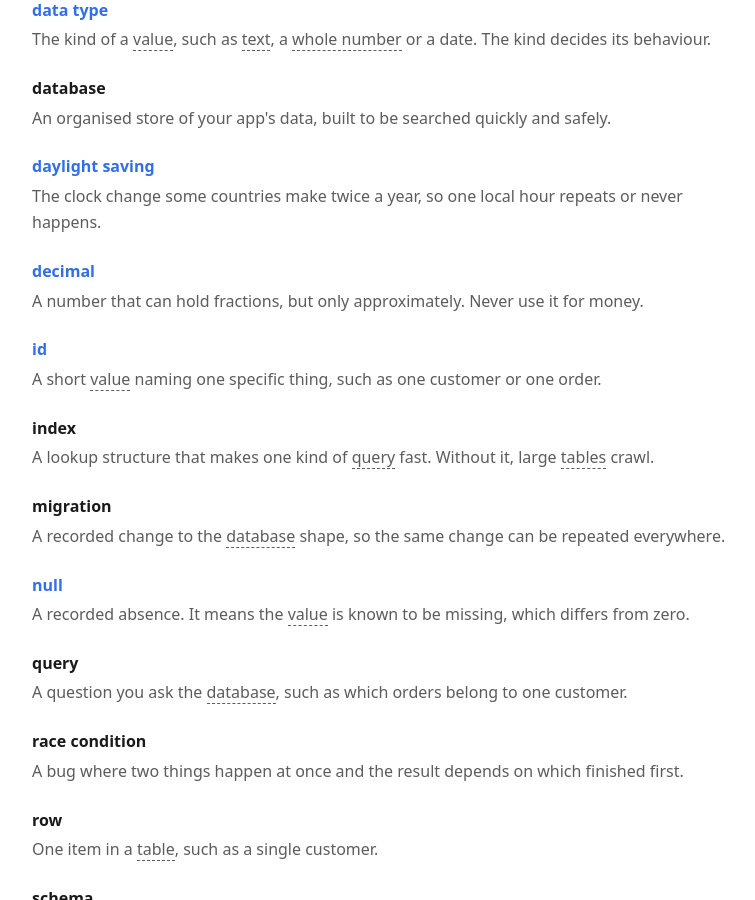
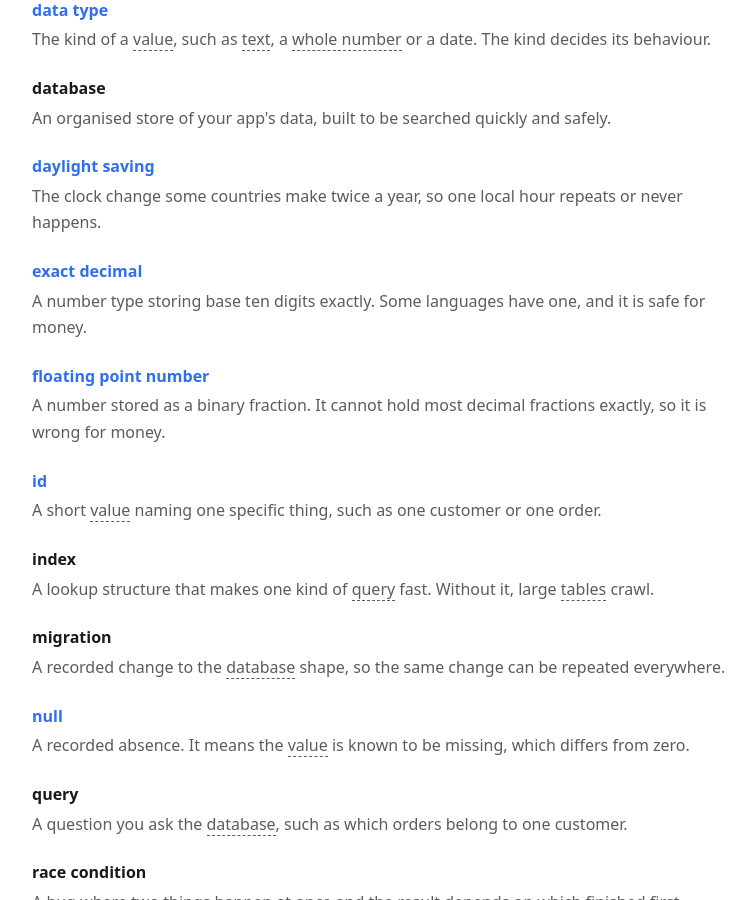
Before and after one commit to paulmorrishill/ProgrammingGuidance, a Jekyll site: the page built from glossary.md, in a window 1280 px wide and 900 px high, scrolled down 5696 px. Shown: the whole window, without its empty margins (256-1011 px from the left). Built offline with Jekyll 4.4.1, drawn with Linux system fonts in a browser that asks for light colours.

Commit message:
Correct floating point terminology and add factual accuracy checks
A JavaScript number was called a decimal. It is a binary floating point
number, and decimal names a different exact type that C# has, which the
same page said one section later. Splits the glossary term in two,
corrects every use, and makes factual accuracy the first rubric check.

```diff
--- a/_data/glossary.yml
+++ b/_data/glossary.yml
@@ -351,9 +351,15 @@
   url: /foundations/data-types/
   group: Data
 
-- term: decimal
-  aliases: [floating point, float, floats]
-  short: A number that can hold fractions, but only approximately. Never use it for money.
+- term: floating point number
+  aliases: [floating point, float, floats, floating point numbers]
+  short: A number stored as a binary fraction. It cannot hold most decimal fractions exactly, so it is wrong for money.
+  url: /foundations/data-types/
+  group: Data
+
+- term: exact decimal
+  aliases: [decimal type]
+  short: A number type storing base ten digits exactly. Some languages have one, and it is safe for money.
   url: /foundations/data-types/
   group: Data
 
--- a/foundations/data-types.md
+++ b/foundations/data-types.md
@@ -8,14 +8,15 @@
 requires: [variables-and-values]
 ---
 
-A data type is the kind of a value. Text, a whole number, a decimal, true or false, a
-date, a list. The kind decides what the computer does when you use the value.
+A data type is the kind of a value. Text, a whole number, a floating point number,
+true or false, a date, a list. The kind decides what the computer does when you use
+the value.
 
 Two values can look identical on screen and behave completely differently. This is
 the source of a whole family of bugs that produce no error message at all.
 
 {: .rules}
-- **NEVER** store money as a decimal fraction. Store whole pence or cents.
+- **NEVER** store money in a floating point number. Store whole pence or cents.
 - **NEVER** store a date without knowing its time zone. Store UTC.
 - **NEVER** treat a phone number, postcode or reference as a number.
 - **ALWAYS** convert text to a number before doing arithmetic with it.
@@ -55,7 +56,7 @@
 |---|---|---|---|
 | Text | Characters | Names, addresses, phone numbers, postcodes, ids | Arithmetic |
 | Whole number | Counts with no fraction | Quantities, money in pence, positions | Anything needing a half |
-| Decimal | Fractions, approximately | Measurements, averages, percentages | Money |
+| Floating point | Fractions, approximately | Measurements, averages, percentages | Money |
 | True or false | One of two states | A setting that is on or off | Anything with a third state |
 | Date and time | One instant | When something happened | A duration, or a birthday |
 | List | Many values in order | Search results, line items | One value |
@@ -63,15 +64,18 @@
 
 ## Money
 
-A decimal cannot hold most fractions exactly. It holds the nearest value it can, and
-the error is small. Add a thousand of those errors and the total no longer matches the
+A floating point number stores a value in binary, not in base ten. Most decimal
+fractions have no exact binary form, so `0.1` is kept as the nearest value the format
+can hold. That error is tiny. Add a thousand of them and the total stops matching the
 sum of its parts. Your accounts disagree by a penny and nobody can find why.
 
-Store money as a whole number of the smallest unit. £12.34 is stored as `1234`. Divide
-by 100 only when you show it to a person.
+Some languages offer an exact decimal type, which stores base ten digits and is safe
+for money. Use it where it exists. Where none exists, store money as a whole number of
+the smallest unit. £12.34 is stored as `1234`. Divide by 100 only when you show it to
+a person.
 
 This is not a preference. Currency and rounding rules are legal requirements in many
-places, and a decimal fraction cannot satisfy them.
+places, and a floating point number cannot satisfy them.
 
 ## Dates and time zones
 
@@ -130,9 +134,11 @@
 <details markdown="1">
 <summary>JavaScript and TypeScript</summary>
 
-- **One number type, and it is a decimal.** There is no whole number type. Every
-  number is the kind that cannot hold fractions exactly, so `0.1 + 0.2` is wrong here.
-  Hold money as a whole number of pence and never divide until you display it.
+- **One ordinary number type, and it is floating point.** Every plain number is a
+  64-bit binary floating point value, so `0.1 + 0.2` does not give `0.3`. `BigInt`
+  holds whole numbers exactly, but it is a separate type and does not mix with
+  ordinary numbers. There is no exact decimal type, so hold money as a whole number
+  of pence.
 - **Two kinds of nothing.** `null` means set to nothing. `undefined` means never set.
   They behave differently and both appear in real data.
 - **Values change kind on their own.** `"5" + 1` joins text. `"5" - 1` does arithmetic.
@@ -149,8 +155,8 @@
 <summary>Python</summary>
 
 - **Whole numbers are unlimited.** They never overflow, so counting is safe.
-- **`float` is the inexact decimal.** For money use the `Decimal` type from the
-  standard library, or whole pence as an `int`.
+- **`float` is a binary floating point number**, so it is inexact. For money use
+  `Decimal` from the standard library, which is exact, or whole pence in an `int`.
 - **One kind of nothing.** `None`, which is simpler than most languages.
 - **Type hints are not enforced.** The program runs whatever it is given. Use Pydantic
   when data arrives from outside.
@@ -162,8 +168,8 @@
 <details markdown="1">
 <summary>C#</summary>
 
-- **`decimal` is genuinely exact for money.** Unlike most languages, C# has a base ten
-  decimal type built for currency. Use `decimal` for money and `double` for
+- **`decimal` is an exact base ten type.** Unlike most languages, C# ships one built
+  for currency. Use `decimal` for money and `double`, which is floating point, for
   measurements. Never the other way round.
 - **Kinds are checked before the program runs**, so many of the mistakes above are
   caught at compile time.
@@ -177,8 +183,8 @@
 <details markdown="1">
 <summary>Java</summary>
 
-- **`BigDecimal` for money.** `double` and `float` are the inexact kinds. Whole pence
-  in a `long` also works and is faster.
+- **`BigDecimal` for money.** `double` and `float` are binary floating point, so they
+  are inexact. Whole pence in a `long` also works and is faster.
 - **Whole numbers do overflow.** An `int` stops at about 2.1 billion and wraps around
   to a negative number with no error. Use `long` for anything that counts upward.
 - **`null` and the exception it causes** are the most common failure. `Optional` makes
@@ -196,7 +202,7 @@
 - **Turn on strict types.** `declare(strict_types=1)` at the top of each file stops
   silent conversion at function boundaries.
 - **No exact decimal type.** Use whole pence in an integer, or the BCMath extension.
-  Never a plain float for money.
+  Never a floating point number for money.
 - **`DateTimeImmutable`, not `DateTime`.** The mutable one is changed by the code you
   pass it to, which causes bugs far from the cause.
 
@@ -216,7 +222,7 @@
 ## Common mistakes
 
 - **Doing arithmetic on values from a form.** They are text until you convert them.
-- **Storing prices as decimals.** Use whole pence.
+- **Storing prices in floating point numbers.** Use whole pence, or an exact decimal type where the language has one.
 - **Storing local time.** Store UTC and convert when displaying.
 - **Allowing null everywhere by default.** Every later line must then handle it.
 - **Trusting a declared type for outside data.** The declaration checks your code, not the world.
```
Also changed, not shown: STYLE.md (+16 -0 lines), index.md (+3 -1 lines), .claude/skills/content-review/SKILL.md, .claude/skills/content-review/references/rubric.md.
